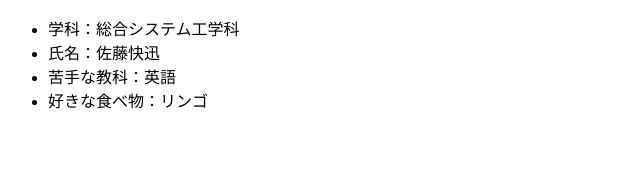
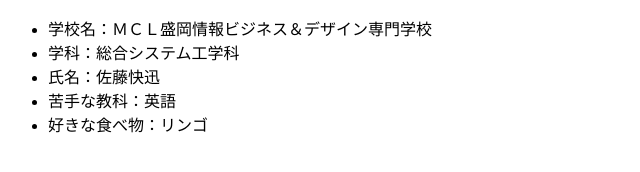
Before and after one commit to sei16316/branch-test, a plain HTML site: page profile_B.html in a window 1280 px wide. Shown: the whole page, without its empty margins (0-640 px from the left). Drawn offline with Linux system fonts and the light colour scheme.

Commit message:
プロフィールに学校名を追記

```diff
--- a/profile_B.html
+++ b/profile_B.html
@@ -7,6 +7,7 @@
 </head>
 <body>
     <ul>
+        <li>学校名：ＭＣＬ盛岡情報ビジネス＆デザイン専門学校</li>
         <li>学科：総合システム工学科</li>
         <li>氏名：佐藤快迅</li>
         <li>苦手な教科：英語</li>
```
